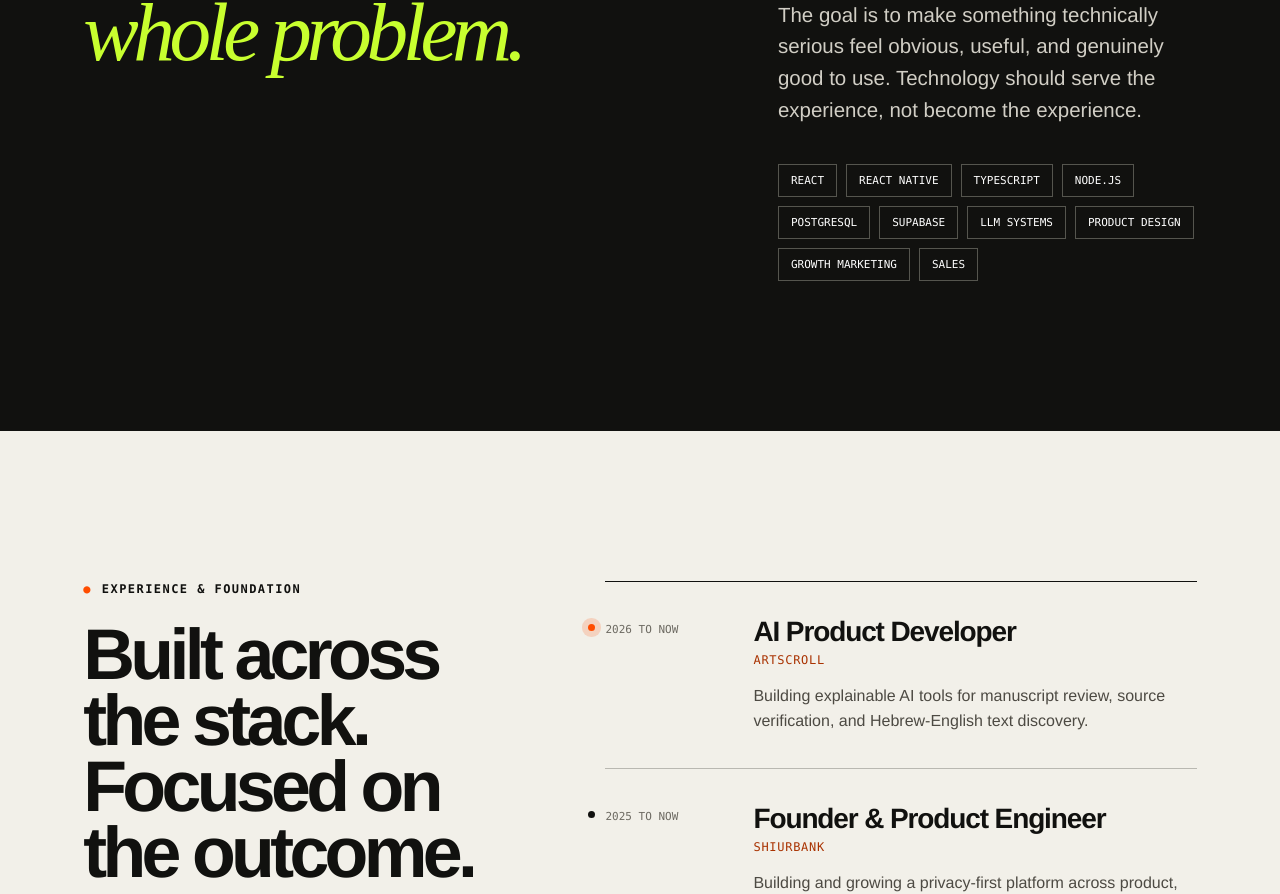
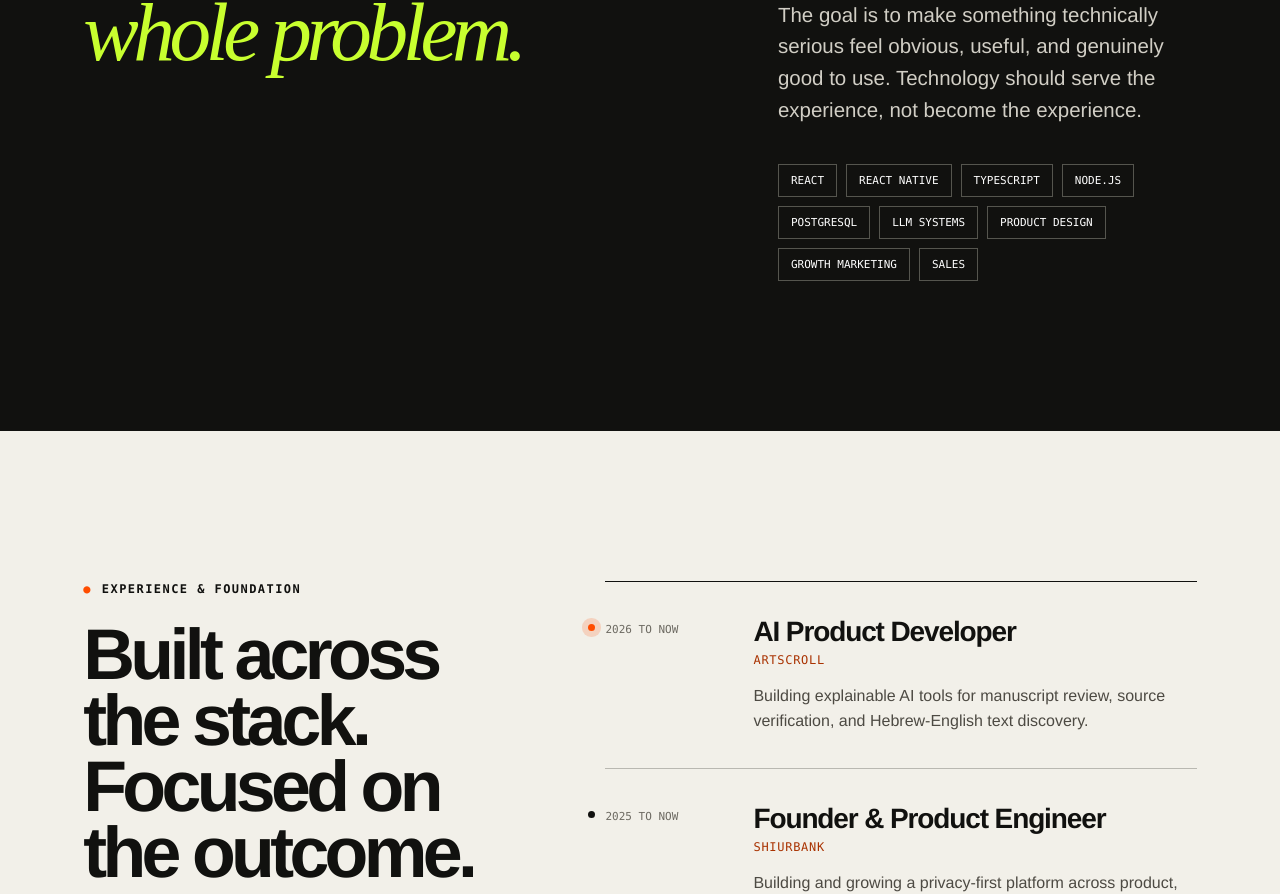
Before and after one commit to ilevin1/MyPortfolio, a React (Vite) app: page / in a window 1280 px wide. Shown: the part 4393-5287 px from the top of the page. Built offline with nearby package versions, Linux system fonts and the light colour scheme.

Commit message:
Remove Supabase from portfolio skills

```diff
--- a/src/App.tsx
+++ b/src/App.tsx
@@ -279,8 +279,7 @@ export default function Home() {
           <div className="skill-cloud" role="list" aria-label="Skills">
             {[
               "React", "React Native", "TypeScript", "Node.js", "PostgreSQL",
-              "Supabase", "LLM systems", "Product design", "Growth marketing",
-              "Sales",
+              "LLM systems", "Product design", "Growth marketing", "Sales",
             ].map((skill) => <span role="listitem" key={skill}>{skill}</span>)}
           </div>
         </div>
```
Also changed, not shown: 1 other file (tests, documents, lock files or other folders).
